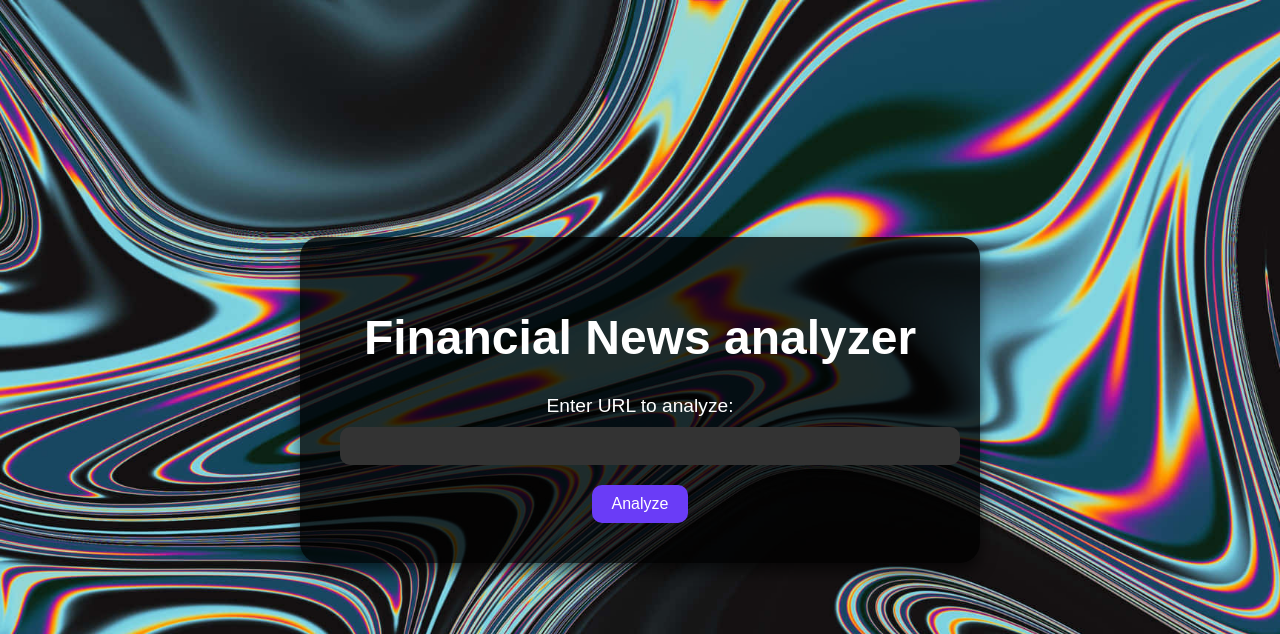
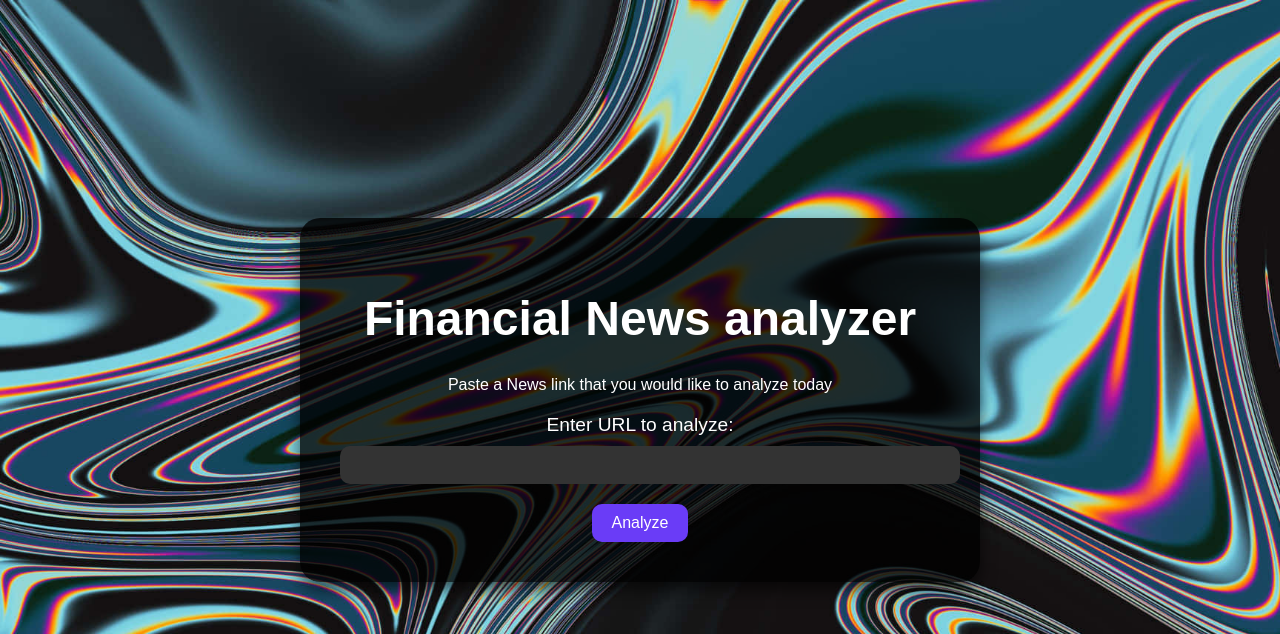
Before and after one commit to Joshua-CB010958/Opinionate, a Flask app: page / in a window 1280 px wide. Shown: the top 634 px of the page. Run offline with Flask 3, Linux system fonts and the light colour scheme.

Commit message:
Update landing.html

```diff
--- a/templates/landing.html
+++ b/templates/landing.html
@@ -9,6 +9,7 @@
 <body>
     <div class="container">
         <h1>Financial News analyzer</h1>
+        <p>Paste a News link that you would like to analyze today</p>
         <form action="/analyze" method="POST">
             <label for="url">Enter URL to analyze:</label>
             <input type="text" id="url" name="url" required>
```
